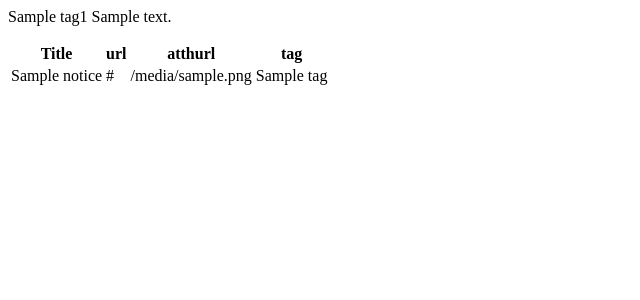
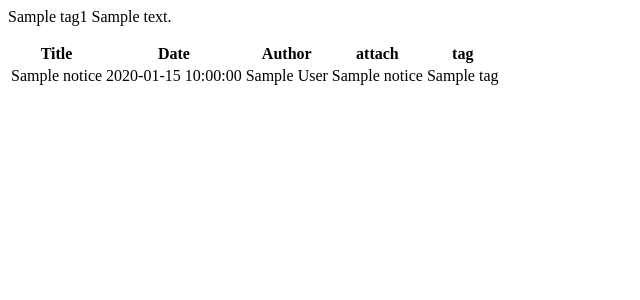
Before and after one commit to PPakSang/CSE_Integrated_Notice, a Python web app: template Backend/templates/notice/notice_list.html in a window 1280 px wide. Shown: the top 300 px of the page, without its empty margins (0-640 px from the left). Run offline with Jinja, Linux system fonts and the light colour scheme; the template is opened without the code that fills it: most values are stand-ins (such as "Sample title", 1, 10 or a date in 2020).

Commit message:
Seperate attachment url and name
Added attatchment_title filed in Uni_Post

```diff
--- a/Backend/notice/models.py
+++ b/Backend/notice/models.py
@@ -17,6 +17,7 @@ class Uni_post(models.Model):
     post_date = models.CharField(max_length=50, help_text="공지사항 등록일")
     post_url = models.URLField(max_length=200)
     attachment_url = models.URLField(max_length=200)
+    attachment_title = models.CharField(max_length=100, help_text='첨부파일 이름')
     tags = models.ManyToManyField(Tag)
 
 
--- a/Backend/register.py
+++ b/Backend/register.py
@@ -56,9 +56,11 @@ def getData():
                 data = requests.get(post.post_url, headers=headers).text
                 contents = bs(data, "html.parser").find("div", class_="kboard-document-wrap left")
                 attach = bs(data, "html.parser").find_all("div", class_="kboard-attach")
-                attach = map(lambda tag: str(tag.find("a").text), attach)
+                attach_url = map(lambda tag: tag.find("a").get("href"), attach)
+                attach_name = map(lambda tag: tag.find("a").text, attach)
+                post.attachment_url = ", ".join(attach_url)
+                post.attachment_title = ", ".join(attach_name)
                 post.post_contents = contents.prettify()
-                post.attachment_url = "\n".join(attach)
                 post.save()
                 setPostTag(post, "멘토링", "대학원")
                 # print(post.post_contents, post.attachment_url)
--- a/Backend/templates/notice/notice_list.html
+++ b/Backend/templates/notice/notice_list.html
@@ -3,21 +3,26 @@
     <thead>
         <tr>
             <th>Title</th>
+            <th>Date</th>
+            <th>Author</th>
             <!-- <th>Contents</th> -->
-            <th>url</th>
-            <th>atthurl</th>
+            <!-- <th>url</th> -->
+            <!-- <th>atthurl</th> -->
+            <th>attach</th>
             <th>tag</th>
         </tr>
     </thead>
     <tbody>
         {% for notice in object_list %}
         <tr>
-            <td>{{notice.post_title}} </td>
+            <td> {{notice.post_title}} </td>
+            <td> {{notice.post_date}} </td>
+            <td> {{notice.post_author}} </td>
             <!-- <td>{{notice.post_contents}} </td> -->
-            <td>{{notice.post_url}} </td>
-            <td>{{notice.attachment_url}} </td>
-            <td>{% for tags in notice.tags.all %} {{tags.name}} {%endfor%}
-            </td>
+            <!-- <td> {{notice.post_url}} </td> -->
+            <!-- <td> {{notice.attachment_url}} </td> -->
+            <td> {{notice.attachment_title}} </td>
+            <td> {% for tags in notice.tags.all %} {{tags.name}} {%endfor%}</td>
         </tr>
         {% endfor %} {% for i in tag1 %} {{i.post_title}} {{i.post_contents}}
         <p></p>{%endfor%}
```
Also changed, not shown: Backend/notice/migrations/0005_uni_post_attachment_title.py (added).
